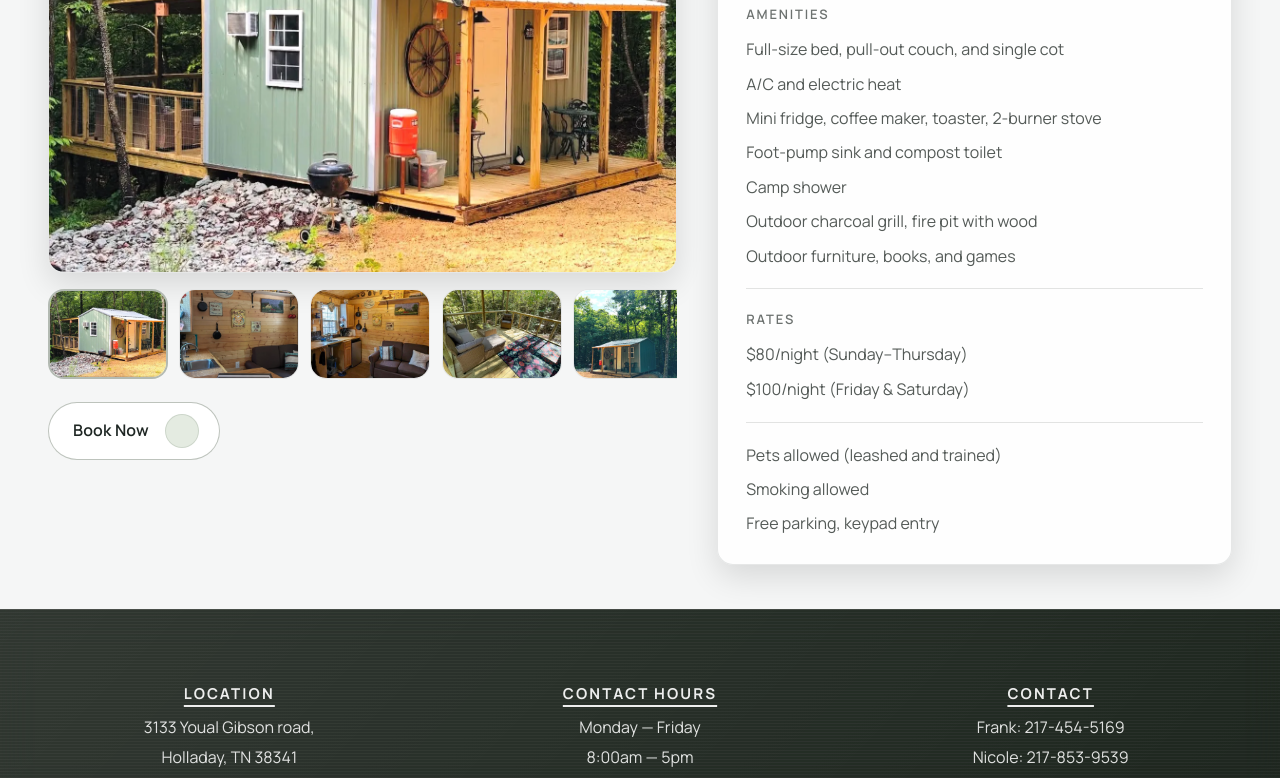
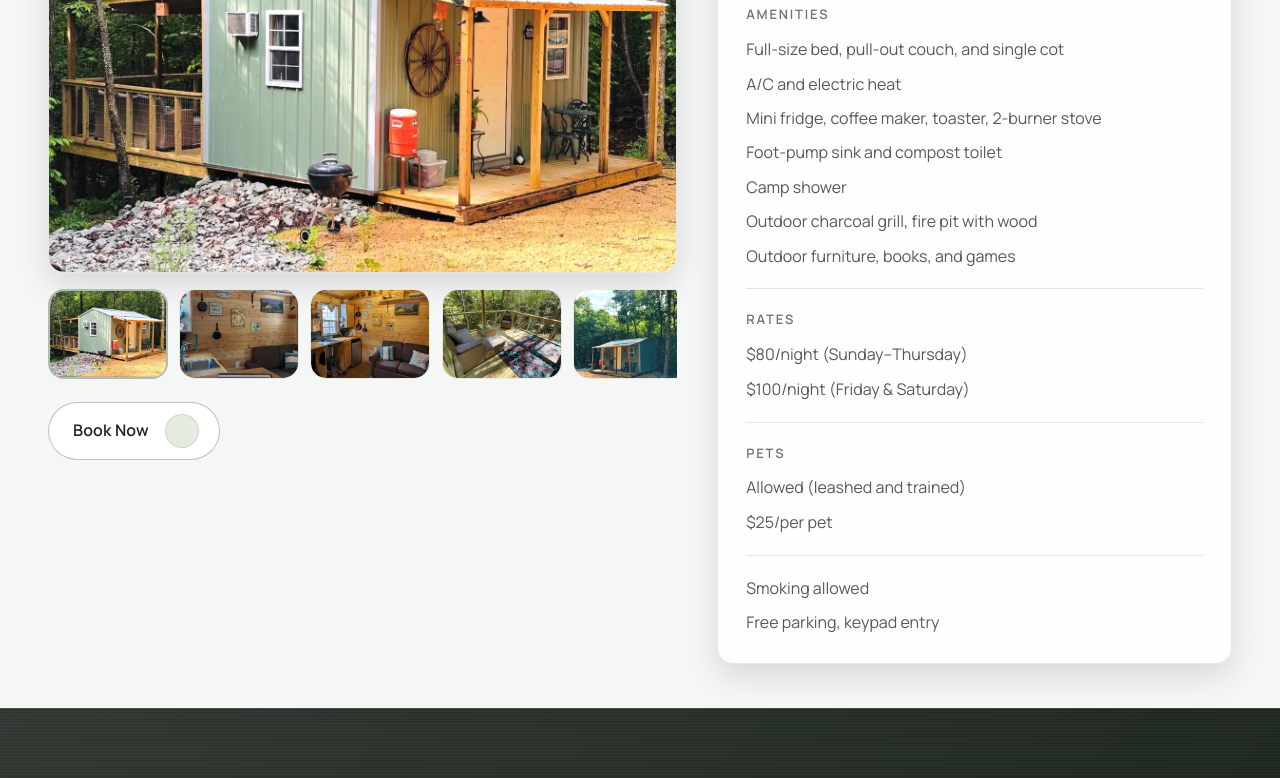
Before and after one commit to JaccobStanton/homestead_ministries, a React (Vite) app: page /accommodations/lion-manes-lodge in a window 1280 px wide. Shown: the part 438-1216 px from the top of the page. Built offline with nearby package versions, Linux system fonts and the light colour scheme; some icons are missing.

Commit message:
Updated information about pets and pet fee

```diff
--- a/src/components/accomodations/LionManesLodge.jsx
+++ b/src/components/accomodations/LionManesLodge.jsx
@@ -1,5 +1,12 @@
 import * as React from "react";
-import { Box, Container, Typography, Stack, Divider, Button } from "@mui/material";
+import {
+  Box,
+  Container,
+  Typography,
+  Stack,
+  Divider,
+  Button,
+} from "@mui/material";
 import { Link as RouterLink } from "react-router-dom";
 import ArrowOutwardRoundedIcon from "@mui/icons-material/ArrowOutwardRounded";
 
@@ -336,6 +343,35 @@ export default function LionManesLodge() {
               <Typography>$80/night (Sunday–Thursday)</Typography>
               <Typography>$100/night (Friday & Saturday)</Typography>
             </Stack>
+            <Divider
+              sx={{
+                my: { xs: 2, sm: 2.5 },
+                borderColor: "rgba(16,28,22,0.12)",
+              }}
+            />
+
+            <Typography
+              sx={{
+                color: "rgba(11, 20, 16, 0.60)",
+                fontWeight: 600,
+                letterSpacing: "0.14em",
+                textTransform: "uppercase",
+                fontSize: { xs: 12, sm: 12, md: 13 },
+              }}
+            >
+              Pets
+            </Typography>
+            <Stack
+              spacing={1.2}
+              sx={{
+                mt: 1.6,
+                color: "rgba(11, 20, 16, 0.70)",
+                fontSize: { xs: 14, sm: 15, md: 16 },
+              }}
+            >
+              <Typography>Allowed (leashed and trained)</Typography>
+              <Typography>$25/per pet</Typography>
+            </Stack>
 
             <Divider
               sx={{
@@ -351,7 +387,6 @@ export default function LionManesLodge() {
                 fontSize: { xs: 14, sm: 15, md: 16 },
               }}
             >
-              <Typography>Pets allowed (leashed and trained)</Typography>
               <Typography>Smoking allowed</Typography>
               <Typography>Free parking, keypad entry</Typography>
             </Stack>
```
